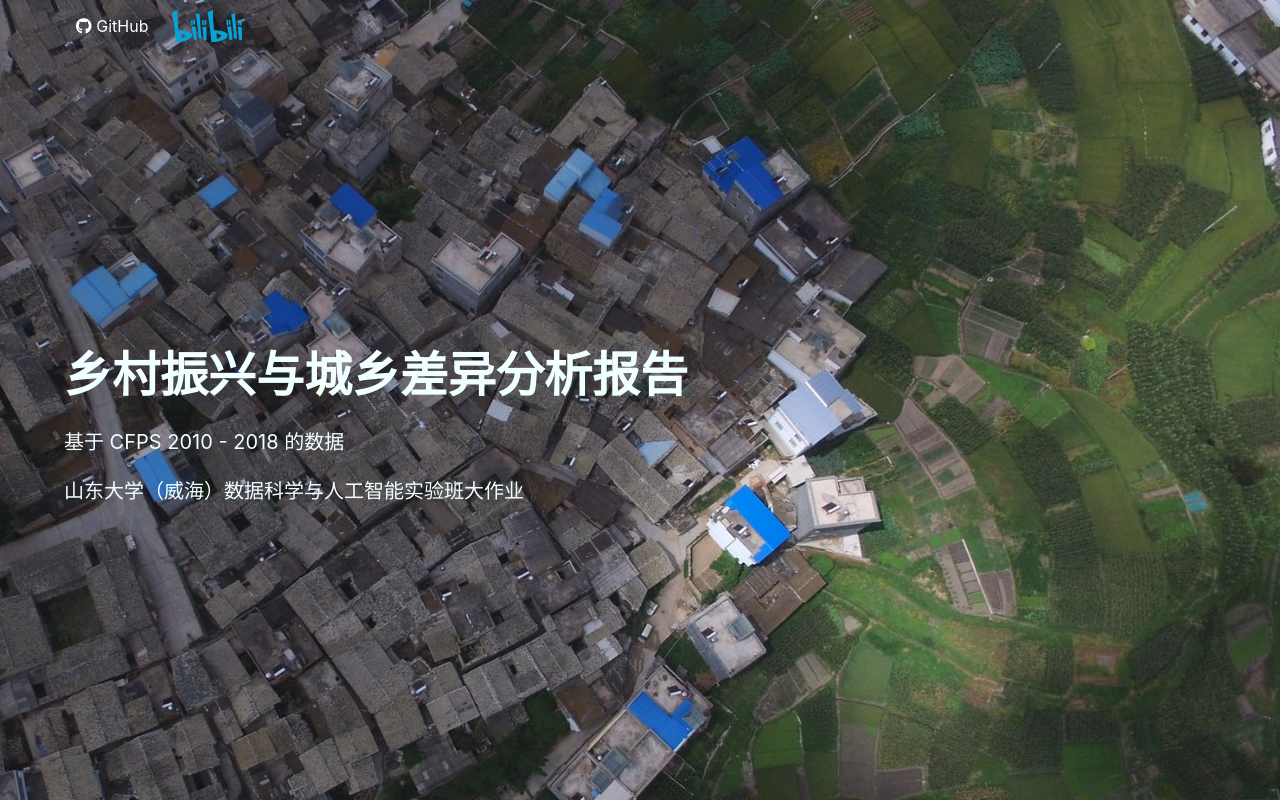
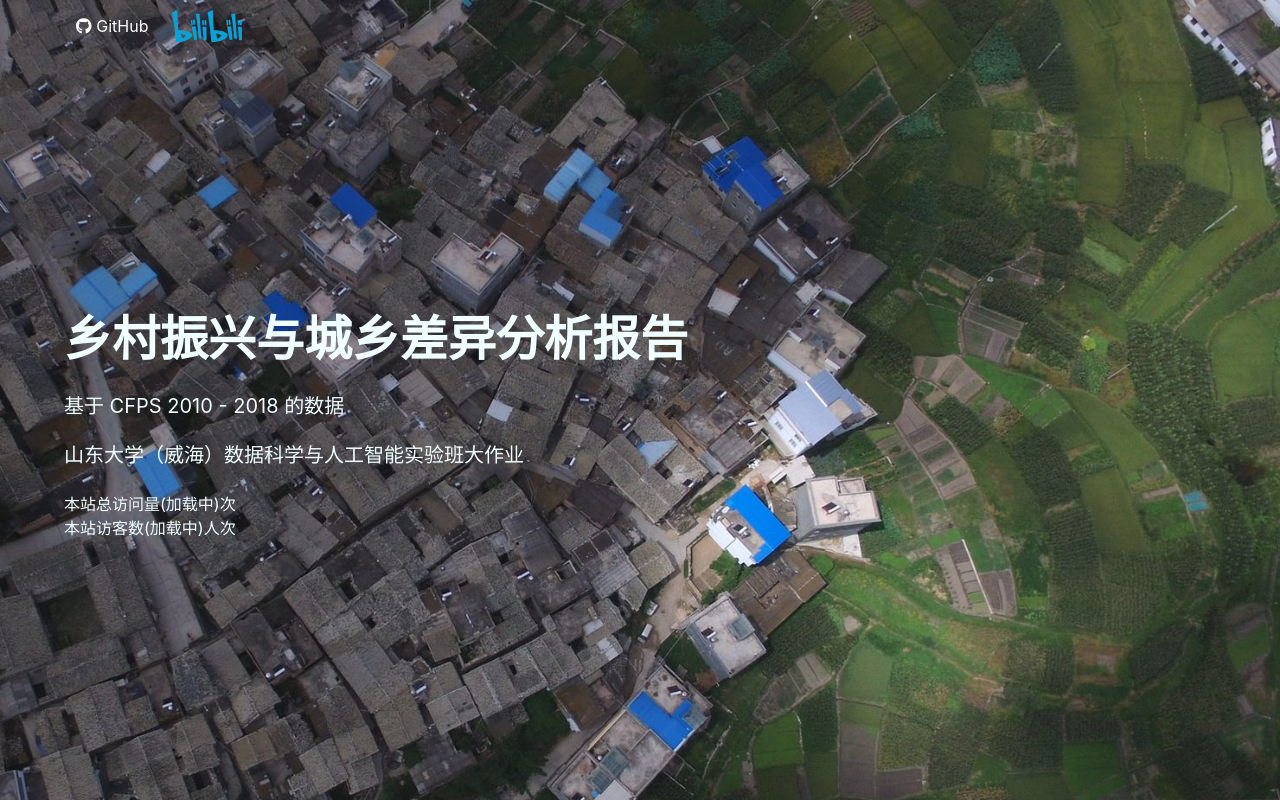
Before and after one commit to lie-flat/cfps-report, a Vue app: page / in a window 1280 px wide. Shown: the top 802 px of the page. Built offline with nearby package versions, Linux system fonts and the light colour scheme.

Commit message:
访客统计

```diff
--- a/public/index.html
+++ b/public/index.html
@@ -9,9 +9,12 @@
 </head>
 <body>
 <noscript>
-      <strong>We're sorry but <%= htmlWebpackPlugin.options.title %> doesn't work properly without JavaScript enabled. Please enable it to continue.</strong>
+    <strong>We're sorry but <%= htmlWebpackPlugin.options.title %> doesn't work properly without JavaScript enabled.
+        Please enable it to continue.</strong>
 </noscript>
 <div id="app"></div>
 <!-- built files will be auto injected -->
+
+<script async src="https://busuanzi.ibruce.info/busuanzi/2.3/busuanzi.pure.mini.js"></script>
 </body>
 </html>
--- a/src/components/Header.vue
+++ b/src/components/Header.vue
@@ -29,6 +29,8 @@
           基于 CFPS 2010 - 2018 的数据
         </p>
         <p class="animate__animated animate__zoomInUp animate__decelerate subtitle">山东大学（威海）数据科学与人工智能实验班大作业</p>
+        <p><span id="busuanzi_container_site_pv">本站总访问量<span id="busuanzi_value_site_pv">(加载中)</span>次</span></p>
+        <p><span id="busuanzi_container_site_uv">本站访客数<span id="busuanzi_value_site_uv">(加载中)</span>人次</span></p>
       </div>
     </div>
     <div class="hero-foot"></div>
```
Lines whose indentation alone changed are shown as unchanged.
